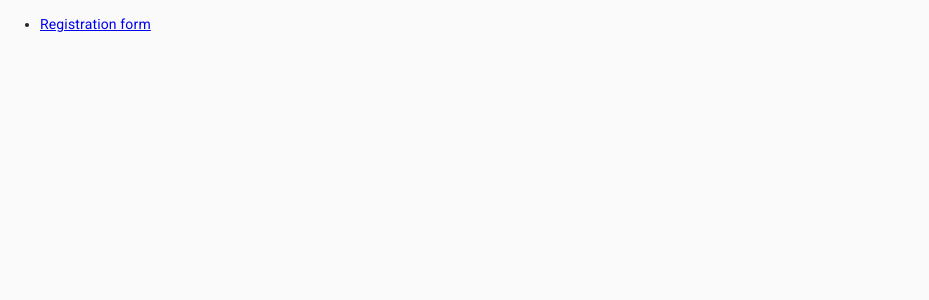
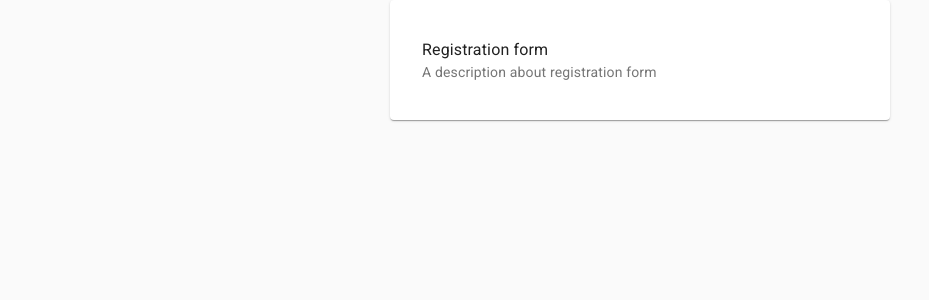
Before and after one commit to mttrchrds/react-mui-formik, a React (Create React App) app: page / in a window 1280 px wide. Shown: the top 300 px of the page, without its empty margins (0-929 px from the left). Built offline with nearby package versions, Linux system fonts and the light colour scheme.

Commit message:
Adds MUI components to home.

```diff
--- a/src/components/Home/Home.js
+++ b/src/components/Home/Home.js
@@ -1,15 +1,52 @@
 import React from 'react'
+import PropTypes from 'prop-types'
 import { Link } from 'react-router-dom'
+import { withStyles } from '@material-ui/core/styles'
+
+import Paper from '@material-ui/core/Paper'
+import List from '@material-ui/core/List'
+import ListItem from '@material-ui/core/ListItem'
+import ListItemText from '@material-ui/core/ListItemText'
+
 import './Home.css'
 
-const Home = () => {
+const styles = theme => ({
+  root: {
+    flexGrow: 1,
+  },
+  paper: {
+    padding: theme.spacing(2),
+    margin: 'auto',
+    maxWidth: 500,
+  },
+})
+
+const ListItemLink = ({ primary, secondary, to }) => (
+  <ListItem button component={Link} to={to}>
+    <ListItemText primary={primary} secondary={secondary} />
+  </ListItem>
+)
+
+ListItemLink.propTypes = {
+  primary: PropTypes.node.isRequired,
+  secondary: PropTypes.node,
+  to: PropTypes.string.isRequired,
+};
+
+const Home = ({ classes }) => {
   return (
-    <ul>
-      <li>
-        <Link to="/registration">Registration form</Link>
-      </li>
-    </ul>
+    <div className={classes.root}>
+      <Paper className={classes.paper}>
+        <List component="nav">
+          <ListItemLink to="/registration" primary="Registration form" secondary="A description about registration form" />
+        </List>
+      </Paper>
+    </div>
   )
 }
 
-export default Home
+Home.propTypes = {
+  classes: PropTypes.object.isRequired,
+}
+
+export default withStyles(styles)(Home)
```
